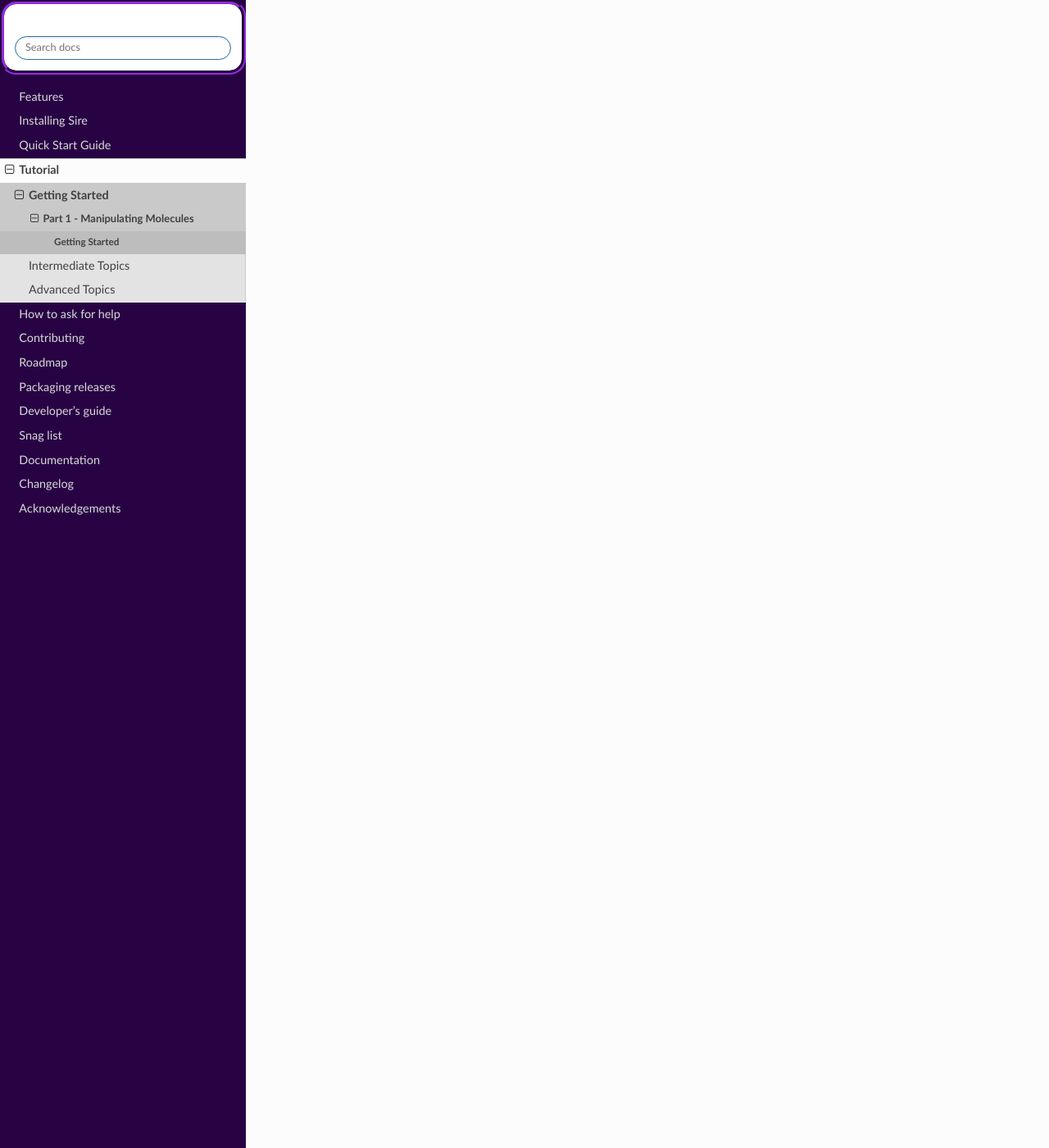
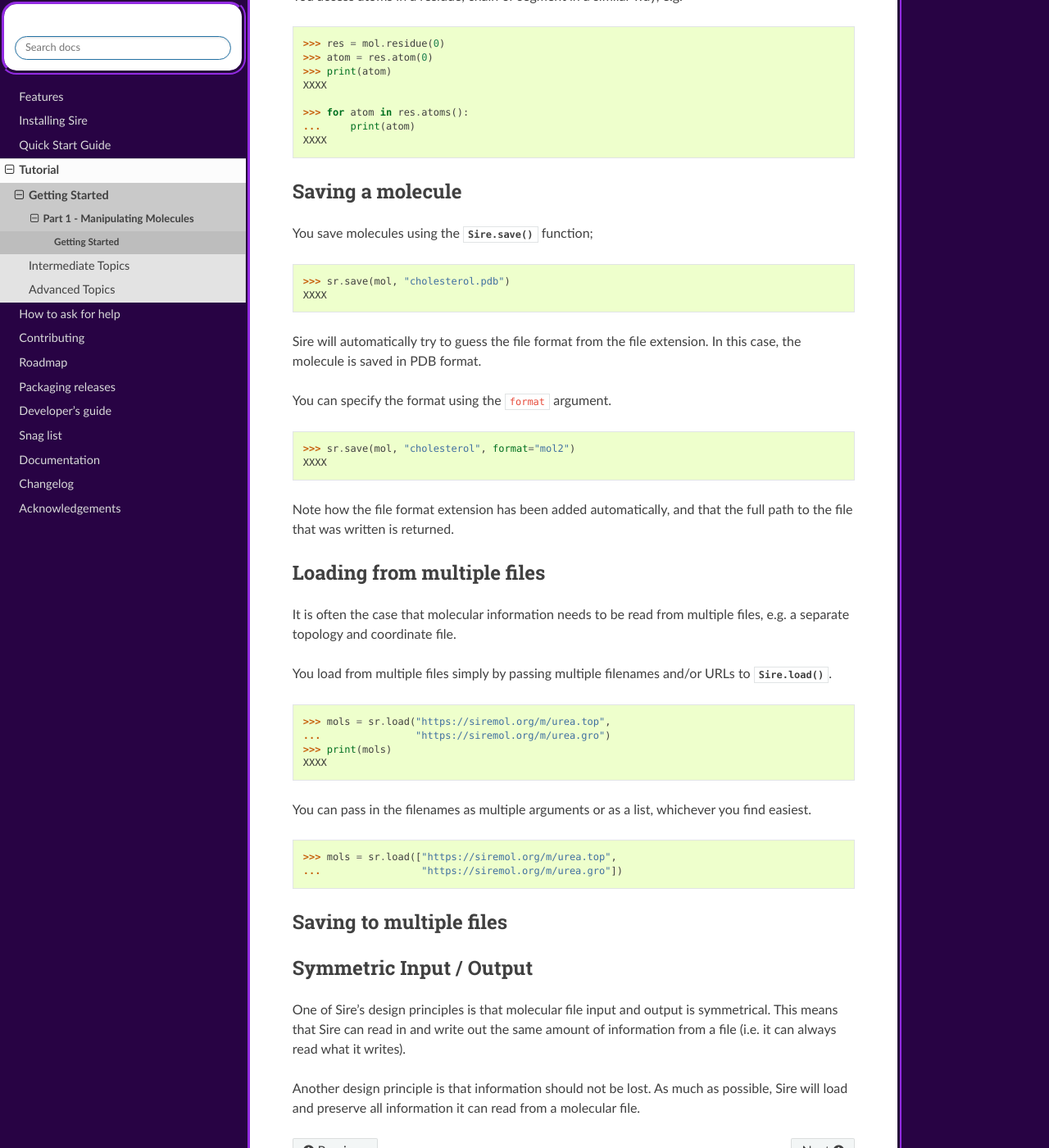
Before and after one commit to michellab/Sire, a Sphinx documentation site: the page built from doc/source/tutorial/part01/01_getting_started.rst, in a window 1280 px wide and 1400 px high, scrolled down 2464 px. Shown: the whole window at 82% size. Built offline with Sphinx 7.4.7 and the Read the Docs theme 2.0.0, drawn with Linux system fonts in a browser that asks for light colours; pages that are not in the unit, such as notebooks, are missing from menus; the version number could not be read and is left out; cross-references to code outside the pages are shown as plain code; some of the changed text lies outside the part shown.

Commit message:
Working on the tutorial, need some wrappers

```diff
--- a/doc/source/tutorial/part01/01_getting_started.rst
+++ b/doc/source/tutorial/part01/01_getting_started.rst
@@ -52,17 +52,149 @@
 
 .. code-block:: python
 
-   mols = sr.load("https://siremol.org/m/cholesterol.sdf")
+   >>> mols = sr.load("https://siremol.org/m/cholesterol.sdf")
+   >>> print(mols)
+   XXXX
 
-   print(mols)
+Molecules are loaded into a :class:`~Sire.System.System`. You can see how
+many molecules have been loaded using the `.nMolecules()` function;
 
-This should load the molecule and output something like;
+.. code-block:: python
 
-..
+   >>> print(mols.nMolecules())
+   1
 
-   Some output
+In this case, one molecule has been loaded. You can access this molecule via;
 
-Supports lots of file formats.
+.. code-block:: python
+
+   >>> mol = mols[0]
+   >>> print(mol)
+   XXXX
+
+There are many ways to view the atoms in the molecule. One is to use
+the index, e.g.
+
+.. code-block:: python
+
+   >>> atom = mol[0]
+   >>> print(atom)
+   XXXX
+
+or
+
+.. code-block:: python
+
+   >>> atom = mol.atom(0)
+   >>> print(atom)
+   XXXX
+
+would access the first atom in the molecule. The `.nAtoms()`
+function returns the total number of atoms.
+
+.. code-block:: python
+
+   >>> print(mol.nAtoms())
+   XXXX
+
+You can loop over all of the atoms via the `.atoms()` function e.g.
+
+.. code-block:: python
+
+   >>> for atom in mol.atoms():
+   ...     print(atom)
+   XXXX
+
+Molecules can be divided into residues, chains and segments. A residue
+is a collection of atoms, a chain is a collection of residues, and a segment
+is an arbitrary, but often-larger collection of atoms within a molecule.
+
+You can access residues, chains and segments in similar ways to accessing
+atoms, e.g.
+
+.. code-block:: python
+
+   >>> res = mol.residue(0)
+   >>> print(res)
+   XXXX
+
+   >>> for res in mol.residues():
+   ...     print(res)
+
+You access atoms in a residue, chain or segment in a similar way, e.g.
+
+.. code-block:: python
+
+   >>> res = mol.residue(0)
+   >>> atom = res.atom(0)
+   >>> print(atom)
+   XXXX
+
+   >>> for atom in res.atoms():
+   ...     print(atom)
+   XXXX
 
 Saving a molecule
 -----------------
+
+You save molecules using the :func:`Sire.save` function;
+
+.. code-block:: python
+
+   >>> sr.save(mol, "cholesterol.pdb")
+   XXXX
+
+Sire will automatically try to guess the file format from the file
+extension. In this case, the molecule is saved in PDB format.
+
+You can specify the format using the `format` argument.
+
+.. code-block:: python
+
+   >>> sr.save(mol, "cholesterol", format="mol2")
+   XXXX
+
+Note how the file format extension has been added automatically, and
+that the full path to the file that was written is returned.
+
+Loading from multiple files
+---------------------------
+
+It is often the case that molecular information needs to be read from
+multiple files, e.g. a separate topology and coordinate file.
+
+You load from multiple files simply by passing multiple filenames and/or
+URLs to :func:`Sire.load`.
+
+.. code-block:: python
+
+   >>> mols = sr.load("https://siremol.org/m/urea.top",
+   ...                "https://siremol.org/m/urea.gro")
+   >>> print(mols)
+   XXXX
+
+You can pass in the filenames as multiple arguments or as a list,
+whichever you find easiest.
+
+.. code-block:: python
+
+   >>> mols = sr.load(["https://siremol.org/m/urea.top",
+   ...                 "https://siremol.org/m/urea.gro"])
+
+
+
+
+Saving to multiple files
+------------------------
+
+
+Symmetric Input / Output
+------------------------
+
+One of Sire's design principles is that molecular file input and output
+is symmetrical. This means that Sire can read in and write out the same
+amount of information from a file (i.e. it can always read what it writes).
+
+Another design principle is that information should not be lost. As much
+as possible, Sire will load and preserve all information it can
+read from a molecular file.
```
Also changed, not shown: 3 other files.
